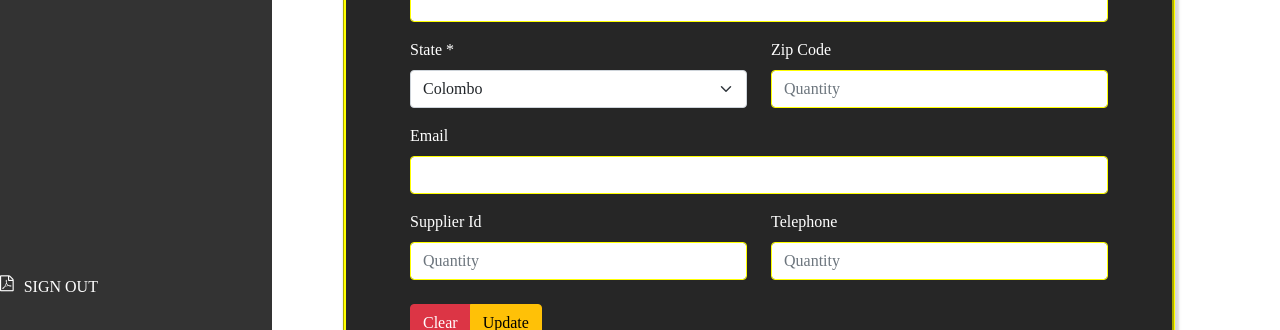
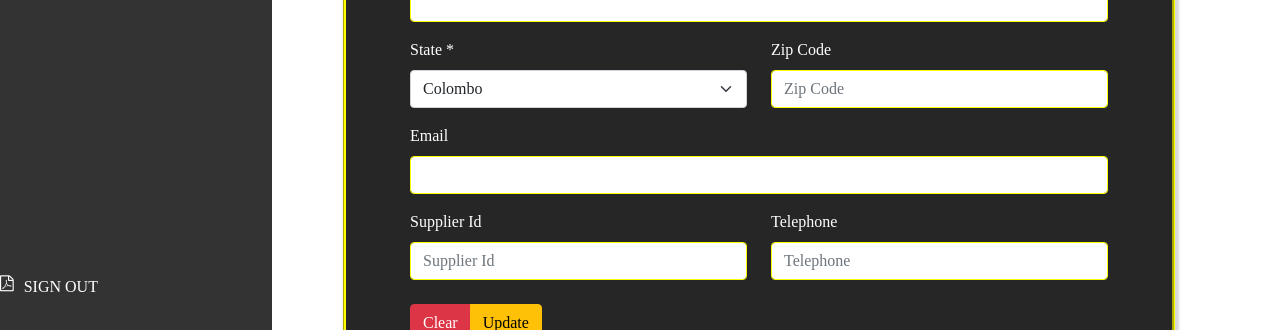
Before and after one commit to anjulasjay99/csse-frontend, a React (Create React App) app: page /updateSupplier/1 in a window 1280 px wide. Shown: the part 350-680 px from the top of the page. Built offline with nearby package versions, Linux system fonts and the light colour scheme; no server answers.

Commit message:
fix some changes

```diff
--- a/src/SupplierManagement/AddSupplier.js
+++ b/src/SupplierManagement/AddSupplier.js
@@ -141,7 +141,7 @@ export default function AddSupplier() {
                                 id="quantity"
                                 name="quantity"
                                 placeholder="Zip Code"
-                                type="text"
+                                type="number"
                                 value={zip}
                                 onChange={(e) => setzip(e.target.value)}
                                 required
@@ -190,7 +190,7 @@ export default function AddSupplier() {
                                 className={styles.input}
                                 id="productImage"
                                 name="productImage"
-                                type="text"
+                                type="email"
                                 placeholder="Email"
                                 value={email}
                                 onChange={(e) => setemail(e.target.value)}
@@ -223,8 +223,9 @@ export default function AddSupplier() {
                                 id="quantity"
                                 name="quantity"
                                 placeholder="Telephone"
-                                type="text"
+                                type="number"
                                 value={telephone}
+                                pattern="[0-9]{9,10}"
                                 onChange={(e) => settelephone(e.target.value)}
                                 required
                                 />
--- a/src/SupplierManagement/UpdateSupplier.js
+++ b/src/SupplierManagement/UpdateSupplier.js
@@ -183,8 +183,8 @@ export default function UpdateSupplier() {
                                     className={styles.input}
                                     id="quantity"
                                     name="quantity"
-                                    placeholder="Quantity"
-                                    type="text"
+                                    placeholder="Zip Code"
+                                    type="number"
                                     value={zip}
                                     onChange={(e) => setzip(e.target.value)}
                                     required
@@ -199,7 +199,7 @@ export default function UpdateSupplier() {
                                     className={styles.input}
                                     id="productImage"
                                     name="productImage"
-                                    type="text"
+                                    type="email"
                                     value={email}
                                     onChange={(e) => setemail(e.target.value)}
 
@@ -215,7 +215,7 @@ export default function UpdateSupplier() {
                                     className={styles.input}
                                     id="quantity"
                                     name="quantity"
-                                    placeholder="Quantity"
+                                    placeholder="Supplier Id"
                                     type="text"
                                     value={supplierId}
                                     onChange={(e) => setsupplierId(e.target.value)}
@@ -230,9 +230,10 @@ export default function UpdateSupplier() {
                                     className={styles.input}
                                     id="quantity"
                                     name="quantity"
-                                    placeholder="Quantity"
-                                    type="text"
+                                    placeholder="Telephone"
+                                    type="number"
                                     value={telephone}
+                                    pattern="[0-9]{9,10}"
                                     onChange={(e) => settelephone(e.target.value)}
                                     required
                                     />
```
